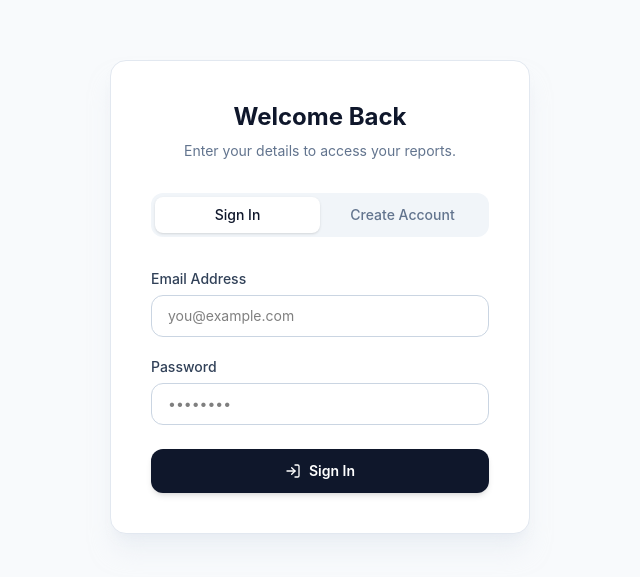
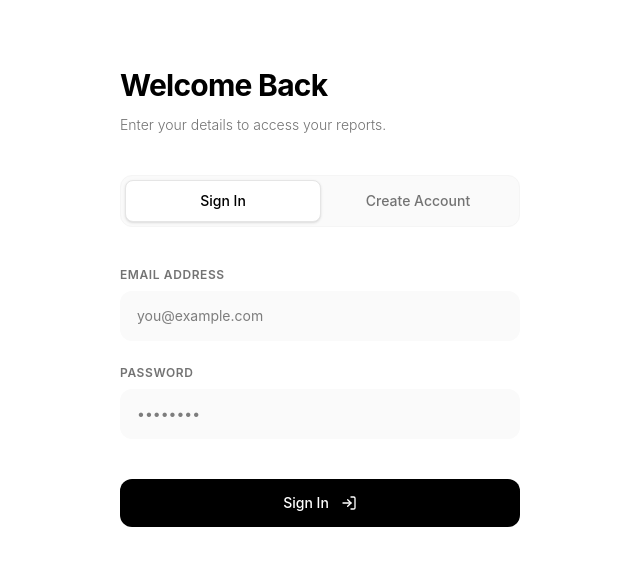
Before and after one commit to oussamaelfaqyr/reports, a React (Vite) app: page / in a window 1280 px wide. Shown: the part 103-680 px from the top of the page, without its empty margins (0-640 px from the left). Built offline with nearby package versions, Linux system fonts and the light colour scheme; a web font is replaced by a local one.

Commit message:
Redesign landing page to premium black and white minimal style

```diff
--- a/src/components/Auth.jsx
+++ b/src/components/Auth.jsx
@@ -130,145 +130,145 @@ export function Auth({ onLoginSuccess }) {
   return (
     <div className="flex-1 w-full h-screen">
       <div className="flex w-full h-full">
-        {/* Left Side: Welcome / Info */}
-        <div className="hidden lg:flex w-1/2 bg-slate-900 text-white flex-col justify-between p-12 relative overflow-hidden">
-          <div className="absolute top-[-10%] right-[-10%] w-[500px] h-[500px] rounded-full bg-indigo-600/20 blur-[120px] pointer-events-none"></div>
-          <div className="absolute bottom-[-10%] left-[-10%] w-[600px] h-[600px] rounded-full bg-emerald-600/10 blur-[100px] pointer-events-none"></div>
+        {/* Left Side: Premium Black & White Landing Info */}
+        <div className="hidden lg:flex w-1/2 bg-black text-white flex-col justify-between p-12 lg:p-20 relative overflow-hidden">
 
           <div className="relative z-10 flex items-center gap-3">
-            <div className="bg-white/10 p-2 rounded-xl backdrop-blur-sm border border-white/10">
-              <Circle className="w-6 h-6 text-white fill-white" />
+            <div className="bg-white text-black p-2 rounded-lg">
+              <Circle className="w-5 h-5 fill-black" />
             </div>
             <span className="text-xl font-bold tracking-tight">EduAi Reports</span>
           </div>
 
           <div className="relative z-10 max-w-lg mt-auto mb-auto">
-            <h1 className="text-5xl font-bold leading-[1.1] mb-6 font-serif">Craft Professional Reports with AI.</h1>
-            <p className="text-lg text-slate-300 mb-10 leading-relaxed">Join thousands of professionals using EduAi Reports to generate, style, and export stunning PDF reports in seconds.</p>
+            <h1 className="text-5xl lg:text-6xl font-bold leading-[1.1] mb-8 font-serif tracking-tight">
+              Craft Professional Reports with AI.
+            </h1>
+            <p className="text-lg text-neutral-400 mb-12 leading-relaxed font-light">
+              Join leading professionals using EduAi Reports to generate, style, and export stunning premium PDF reports in seconds.
+            </p>
 
-            <div className="space-y-6">
-              <div className="flex items-start gap-4">
-                <div className="bg-indigo-500/20 p-2.5 rounded-lg text-indigo-300 mt-1">
-                  <Sparkles className="w-5 h-5" />
+            <div className="space-y-8">
+              <div className="flex items-start gap-5">
+                <div className="text-white mt-1">
+                  <Sparkles className="w-6 h-6 stroke-[1.5]" />
                 </div>
                 <div>
-                  <h3 className="font-semibold text-lg text-white">Powered by Gemini AI</h3>
-                  <p className="text-slate-400 text-sm mt-1">Generate full reports from a single prompt, rewrite sections, and fix grammar instantly.</p>
+                  <h3 className="font-medium text-lg text-white">Powered by Gemini AI</h3>
+                  <p className="text-neutral-500 text-sm mt-1.5 font-light leading-relaxed">Generate full reports from a single prompt, rewrite sections, and fix grammar instantly.</p>
                 </div>
               </div>
-              <div className="flex items-start gap-4">
-                <div className="bg-emerald-500/20 p-2.5 rounded-lg text-emerald-300 mt-1">
-                  <LayoutTemplate className="w-5 h-5" />
+              <div className="flex items-start gap-5">
+                <div className="text-white mt-1">
+                  <LayoutTemplate className="w-6 h-6 stroke-[1.5]" />
                 </div>
                 <div>
-                  <h3 className="font-semibold text-lg text-white">Premium Templates</h3>
-                  <p className="text-slate-400 text-sm mt-1">Choose from modern, clean, and professional layouts tailored for any industry.</p>
+                  <h3 className="font-medium text-lg text-white">Premium Templates</h3>
+                  <p className="text-neutral-500 text-sm mt-1.5 font-light leading-relaxed">Choose from modern, minimalist, and professional layouts tailored for any industry.</p>
                 </div>
               </div>
-              <div className="flex items-start gap-4">
-                <div className="bg-sky-500/20 p-2.5 rounded-lg text-sky-300 mt-1">
-                  <Download className="w-5 h-5" />
+              <div className="flex items-start gap-5">
+                <div className="text-white mt-1">
+                  <Download className="w-6 h-6 stroke-[1.5]" />
                 </div>
                 <div>
-                  <h3 className="font-semibold text-lg text-white">Flawless PDF Export</h3>
-                  <p className="text-slate-400 text-sm mt-1">Export your work to crisp, pixel-perfect A4 PDFs with just one click.</p>
+                  <h3 className="font-medium text-lg text-white">Flawless PDF Export</h3>
+                  <p className="text-neutral-500 text-sm mt-1.5 font-light leading-relaxed">Export your work to crisp, pixel-perfect A4 PDFs with just one click.</p>
                 </div>
               </div>
             </div>
           </div>
 
-          <div className="relative z-10 text-sm text-slate-500 font-medium">
-            © 2026 EduAi Reports Inc. All rights reserved.
+          <div className="relative z-10 text-xs text-neutral-600 font-medium tracking-wide uppercase">
+            © 2026 EduAi Reports Inc.
           </div>
         </div>
 
-        {/* Right Side: Auth Forms */}
-        <div className="w-full lg:w-1/2 flex items-center justify-center bg-slate-50 p-6 lg:p-12 overflow-y-auto">
-          <div className="w-full max-w-[420px] bg-white border border-slate-200 rounded-2xl shadow-xl shadow-slate-200/50 p-8 sm:p-10 relative">
+        {/* Right Side: Minimalist Auth Forms (Show Nothing Else) */}
+        <div className="w-full lg:w-1/2 flex items-center justify-center bg-white p-6 lg:p-12 overflow-y-auto">
+          <div className="w-full max-w-[400px]">
 
-            <div className="flex lg:hidden items-center justify-center gap-3 mb-8">
-              <div className="bg-slate-900 p-2 rounded-xl">
+            <div className="flex lg:hidden items-center justify-center gap-3 mb-12">
+              <div className="bg-black p-2 rounded-lg">
                 <Circle className="w-5 h-5 text-white fill-white" />
               </div>
-              <span className="text-xl font-bold text-slate-900">EduAi Reports</span>
+              <span className="text-xl font-bold text-black">EduAi Reports</span>
             </div>
 
-            <div className="text-center mb-8">
-              <h2 className="text-2xl font-bold text-slate-900 mb-2">Welcome Back</h2>
-              <p className="text-slate-500 text-sm">Enter your details to access your reports.</p>
+            <div className="mb-10">
+              <h2 className="text-3xl font-bold text-black mb-3 tracking-tight">Welcome Back</h2>
+              <p className="text-neutral-500 text-sm font-light">Enter your details to access your reports.</p>
             </div>
 
-            <div className="flex bg-slate-100 p-1 rounded-xl mb-8">
+            <div className="flex bg-neutral-100/50 p-1 rounded-xl mb-10 border border-neutral-100">
               <button
-                className={`flex-1 py-2 text-sm font-medium rounded-lg transition-all duration-200 ${tab === 'login' ? 'bg-white text-slate-900 shadow-sm' : 'text-slate-500'}`}
+                className={`flex-1 py-2.5 text-sm font-medium rounded-lg transition-all duration-300 ${tab === 'login' ? 'bg-white text-black shadow-sm border border-neutral-200' : 'text-neutral-500 hover:text-black'}`}
                 onClick={() => setTab('login')}
               >Sign In</button>
               <button
-                className={`flex-1 py-2 text-sm font-medium rounded-lg transition-all duration-200 ${tab === 'register' ? 'bg-white text-slate-900 shadow-sm' : 'text-slate-500'}`}
+                className={`flex-1 py-2.5 text-sm font-medium rounded-lg transition-all duration-300 ${tab === 'register' ? 'bg-white text-black shadow-sm border border-neutral-200' : 'text-neutral-500 hover:text-black'}`}
                 onClick={() => setTab('register')}
               >Create Account</button>
             </div>
 
-            {error && <div className="mb-6 p-3 bg-red-50 border border-red-200 text-red-600 rounded-lg text-sm">{error}</div>}
-            {message && <div className="mb-6 p-3 bg-emerald-50 border border-emerald-200 text-emerald-600 rounded-lg text-sm">{message}</div>}
+            {error && <div className="mb-8 p-4 bg-white border border-red-200 text-red-600 rounded-xl text-sm font-medium">{error}</div>}
+            {message && <div className="mb-8 p-4 bg-white border border-neutral-200 text-black rounded-xl text-sm font-medium">{message}</div>}
 
             {isVerifying ? (
               <div className="animate-in fade-in slide-in-from-bottom-2">
                 <h3 className="text-lg font-bold mb-2">Verify your email</h3>
-                <p className="text-sm text-slate-500 mb-6">We sent a 6-digit code to <strong>{unverifiedEmail}</strong>.</p>
+                <p className="text-sm text-neutral-500 mb-8 font-light">We sent a 6-digit code to <strong className="font-medium text-black">{unverifiedEmail}</strong>.</p>
 
-                <div className="mb-6">
-                  <label className="block text-sm font-medium text-slate-700 mb-1.5">Verification Code</label>
-                  <input value={verificationCode} onChange={e => setVerificationCode(e.target.value)} type="text" maxLength={6} className="w-full px-4 py-2.5 text-center tracking-[0.5em] text-lg bg-white border border-slate-300 rounded-xl focus:outline-none focus:ring-2 focus:ring-indigo-500 transition-all" placeholder="000000" />
+                <div className="mb-8">
+                  <label className="block text-xs font-semibold uppercase tracking-wider text-neutral-500 mb-2">Verification Code</label>
+                  <input value={verificationCode} onChange={e => setVerificationCode(e.target.value)} type="text" maxLength={6} className="w-full px-4 py-3.5 text-center tracking-[0.75em] text-xl font-mono bg-neutral-50 border-transparent focus:bg-white border rounded-xl focus:outline-none focus:ring-0 focus:border-black transition-all" placeholder="000000" />
                 </div>
 
-                <button onClick={handleVerify} disabled={loading} className="w-full py-3 px-4 bg-indigo-600 hover:bg-indigo-700 text-white text-sm font-semibold rounded-xl shadow-md transition-colors flex items-center justify-center gap-2 mb-4">
+                <button onClick={handleVerify} disabled={loading} className="w-full py-3.5 px-4 bg-black hover:bg-neutral-800 text-white text-sm font-medium rounded-xl transition-colors flex items-center justify-center gap-2 mb-6">
                   {loading ? 'Verifying...' : 'Verify Email'}
                 </button>
 
-                <button onClick={handleResend} disabled={loading} className="w-full py-2 text-slate-500 hover:text-slate-800 text-sm font-medium transition-colors">
+                <button onClick={handleResend} disabled={loading} className="w-full py-2 text-neutral-500 hover:text-black text-sm font-medium transition-colors">
                   Didn't receive the code? Resend
                 </button>
-                <button onClick={() => setIsVerifying(false)} className="w-full mt-2 py-2 text-slate-400 hover:text-slate-600 text-xs transition-colors">
+                <button onClick={() => setIsVerifying(false)} className="w-full mt-2 py-2 text-neutral-400 hover:text-neutral-600 text-xs transition-colors">
                   Back to login
                 </button>
               </div>
             ) : tab === 'login' ? (
               <div className="animate-in fade-in">
-                <div className="mb-5">
-                  <label className="block text-sm font-medium text-slate-700 mb-1.5">Email Address</label>
-                  <input value={loginEmail} onChange={e => setLoginEmail(e.target.value)} type="email" className="w-full px-4 py-2.5 bg-white border border-slate-300 rounded-xl text-sm focus:outline-none focus:ring-2 focus:ring-slate-900/10 focus:border-slate-900 transition-all" placeholder="you@example.com" />
+                <div className="mb-6">
+                  <label className="block text-xs font-semibold uppercase tracking-wider text-neutral-500 mb-2">Email Address</label>
+                  <input value={loginEmail} onChange={e => setLoginEmail(e.target.value)} type="email" className="w-full px-4 py-3.5 bg-neutral-50 border-transparent focus:bg-white border rounded-xl text-sm focus:outline-none focus:ring-0 focus:border-black transition-all" placeholder="you@example.com" />
                 </div>
-                <div className="mb-6">
-                  <div className="flex justify-between items-center mb-1.5">
-                    <label className="block text-sm font-medium text-slate-700">Password</label>
-                  </div>
-                  <input value={loginPass} onChange={e => setLoginPass(e.target.value)} type="password" className="w-full px-4 py-2.5 bg-white border border-slate-300 rounded-xl text-sm focus:outline-none focus:ring-2 focus:ring-slate-900/10 focus:border-slate-900 transition-all" placeholder="••••••••" />
+                <div className="mb-10">
+                  <label className="block text-xs font-semibold uppercase tracking-wider text-neutral-500 mb-2">Password</label>
+                  <input value={loginPass} onChange={e => setLoginPass(e.target.value)} type="password" className="w-full px-4 py-3.5 bg-neutral-50 border-transparent focus:bg-white border rounded-xl text-sm focus:outline-none focus:ring-0 focus:border-black transition-all" placeholder="••••••••" />
                 </div>
-                <button onClick={handleLogin} disabled={loading} className="w-full py-3 px-4 bg-slate-900 hover:bg-slate-800 text-white text-sm font-semibold rounded-xl shadow-md transition-colors flex items-center justify-center gap-2">
-                  <LogIn className="w-4 h-4" /> {loading ? 'Signing In...' : 'Sign In'}
+                <button onClick={handleLogin} disabled={loading} className="w-full py-3.5 px-4 bg-black hover:bg-neutral-800 text-white text-sm font-medium rounded-xl transition-colors flex items-center justify-center gap-2">
+                  {loading ? 'Signing In...' : 'Sign In'} <LogIn className="w-4 h-4 ml-1" />
                 </button>
               </div>
             ) : (
               <div className="animate-in fade-in">
-                <div className="mb-4">
-                  <label className="block text-sm font-medium text-slate-700 mb-1.5">Display Name</label>
-                  <input value={regName} onChange={e => setRegName(e.target.value)} type="text" className="w-full px-4 py-2.5 bg-white border border-slate-300 rounded-xl text-sm focus:outline-none focus:ring-2 focus:ring-slate-900/10 focus:border-slate-900 transition-all" placeholder="Alex Mercer" />
+                <div className="mb-5">
+                  <label className="block text-xs font-semibold uppercase tracking-wider text-neutral-500 mb-2">Display Name</label>
+                  <input value={regName} onChange={e => setRegName(e.target.value)} type="text" className="w-full px-4 py-3.5 bg-neutral-50 border-transparent focus:bg-white border rounded-xl text-sm focus:outline-none focus:ring-0 focus:border-black transition-all" placeholder="Alex Mercer" />
                 </div>
-                <div className="mb-4">
-                  <label className="block text-sm font-medium text-slate-700 mb-1.5">Email Address</label>
-                  <input value={regEmail} onChange={e => setRegEmail(e.target.value)} type="email" className="w-full px-4 py-2.5 bg-white border border-slate-300 rounded-xl text-sm focus:outline-none focus:ring-2 focus:ring-slate-900/10 focus:border-slate-900 transition-all" placeholder="alex@example.com" />
+                <div className="mb-5">
+                  <label className="block text-xs font-semibold uppercase tracking-wider text-neutral-500 mb-2">Email Address</label>
+                  <input value={regEmail} onChange={e => setRegEmail(e.target.value)} type="email" className="w-full px-4 py-3.5 bg-neutral-50 border-transparent focus:bg-white border rounded-xl text-sm focus:outline-none focus:ring-0 focus:border-black transition-all" placeholder="alex@example.com" />
                 </div>
-                <div className="mb-4">
-                  <label className="block text-sm font-medium text-slate-700 mb-1.5">Password</label>
-                  <input value={regPass} onChange={e => setRegPass(e.target.value)} type="password" className="w-full px-4 py-2.5 bg-white border border-slate-300 rounded-xl text-sm focus:outline-none focus:ring-2 focus:ring-slate-900/10 focus:border-slate-900 transition-all" placeholder="••••••••" />
+                <div className="mb-5">
+                  <label className="block text-xs font-semibold uppercase tracking-wider text-neutral-500 mb-2">Password</label>
+                  <input value={regPass} onChange={e => setRegPass(e.target.value)} type="password" className="w-full px-4 py-3.5 bg-neutral-50 border-transparent focus:bg-white border rounded-xl text-sm focus:outline-none focus:ring-0 focus:border-black transition-all" placeholder="••••••••" />
                 </div>
-                <div className="mb-6">
-                  <label className="block text-sm font-medium text-slate-700 mb-1.5">Confirm Password</label>
-                  <input value={regConfirm} onChange={e => setRegConfirm(e.target.value)} type="password" className="w-full px-4 py-2.5 bg-white border border-slate-300 rounded-xl text-sm focus:outline-none focus:ring-2 focus:ring-slate-900/10 focus:border-slate-900 transition-all" placeholder="••••••••" />
+                <div className="mb-10">
+                  <label className="block text-xs font-semibold uppercase tracking-wider text-neutral-500 mb-2">Confirm Password</label>
+                  <input value={regConfirm} onChange={e => setRegConfirm(e.target.value)} type="password" className="w-full px-4 py-3.5 bg-neutral-50 border-transparent focus:bg-white border rounded-xl text-sm focus:outline-none focus:ring-0 focus:border-black transition-all" placeholder="••••••••" />
                 </div>
-                <button onClick={handleRegister} disabled={loading} className="w-full py-3 px-4 bg-slate-900 hover:bg-slate-800 text-white text-sm font-semibold rounded-xl shadow-md transition-colors flex items-center justify-center gap-2">
-                  <UserPlus className="w-4 h-4" /> {loading ? 'Creating Account...' : 'Create Account'}
+                <button onClick={handleRegister} disabled={loading} className="w-full py-3.5 px-4 bg-black hover:bg-neutral-800 text-white text-sm font-medium rounded-xl transition-colors flex items-center justify-center gap-2">
+                  {loading ? 'Creating Account...' : 'Create Account'} <UserPlus className="w-4 h-4 ml-1" />
                 </button>
               </div>
             )}
```
